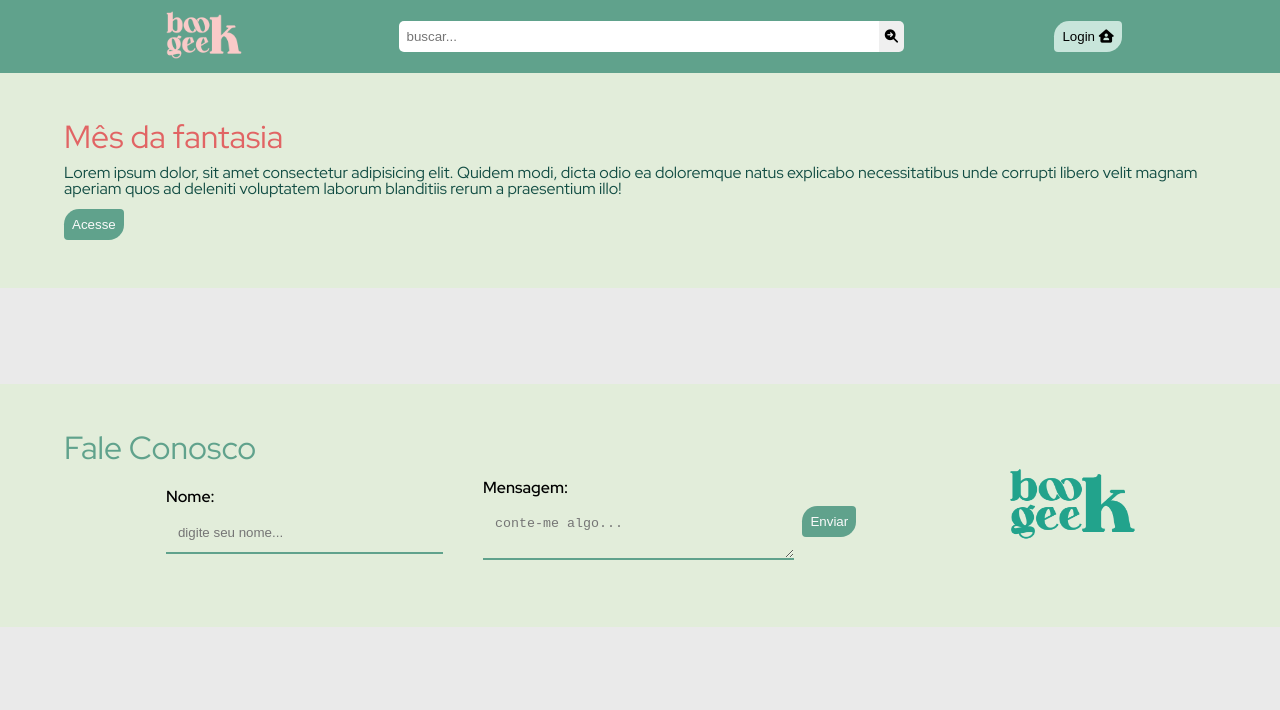
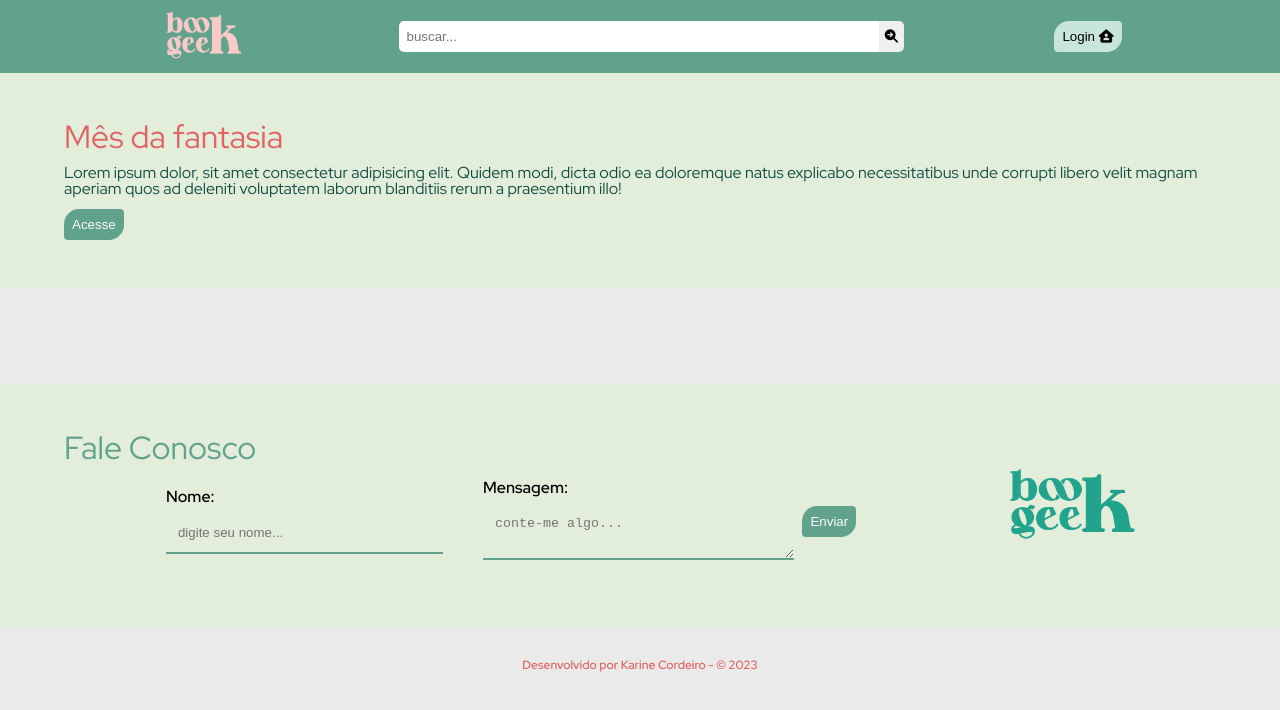
Before and after one commit to karinecordeiro/bookgeek, a plain HTML site: page index.html in a window 1280 px wide. Drawn offline with Linux system fonts and the light colour scheme.

Commit message:
adicionando seção rodape

```diff
--- /dev/null
+++ b/assets/css/rodape.css
@@ -0,0 +1,9 @@
+.rodape{
+    padding:2rem;
+}
+.rodape__nome{
+    font-size: 12px;
+    text-align: center;
+    color: var(--cor-detalhe3);
+    font-weight: 600;
+}
--- a/index.html
+++ b/index.html
@@ -16,6 +16,7 @@
     <link rel="stylesheet" href="/assets/css/banner.css">
     <link rel="stylesheet" href="/assets/css/categoria.css">
     <link rel="stylesheet" href="/assets/css/contato.css">
+    <link rel="stylesheet" href="/assets/css/rodape.css">
 
 </head>
 <body>
@@ -63,10 +64,12 @@
                 <div class="contato__logo">
                     <img class="contato__logo" src="/assets/img/bookgeek2.png" alt="logo-bookGeek">
                 </div>
-
             </article>
         </section>
     </main>
+    <footer class="rodape">
+        <h2 class="rodape__nome">Desenvolvido por Karine Cordeiro - &copy 2023</h2>
+    </footer>
     <script src="/assets/js/validacao.js"></script>
 </body>
 </html>
```
